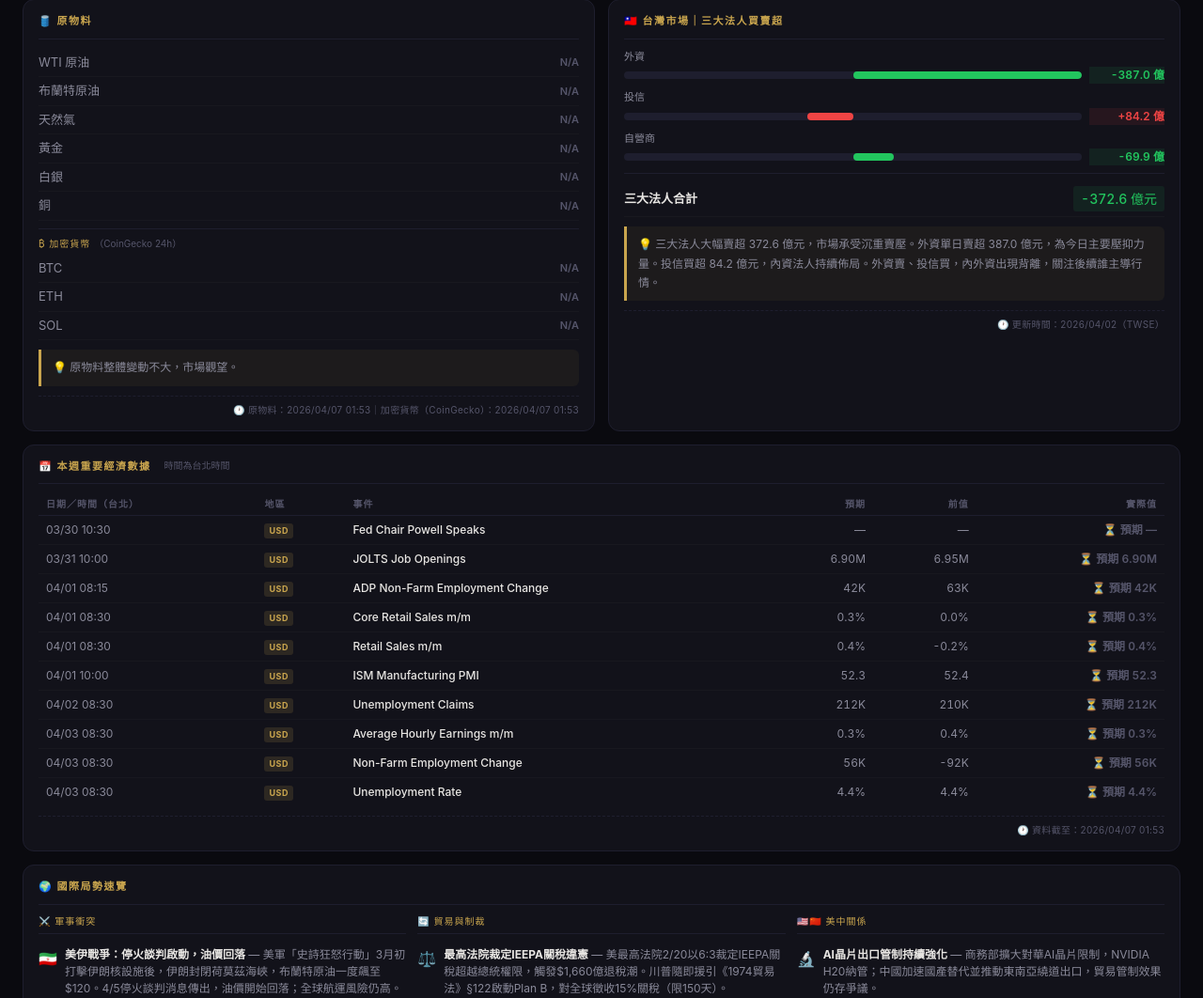
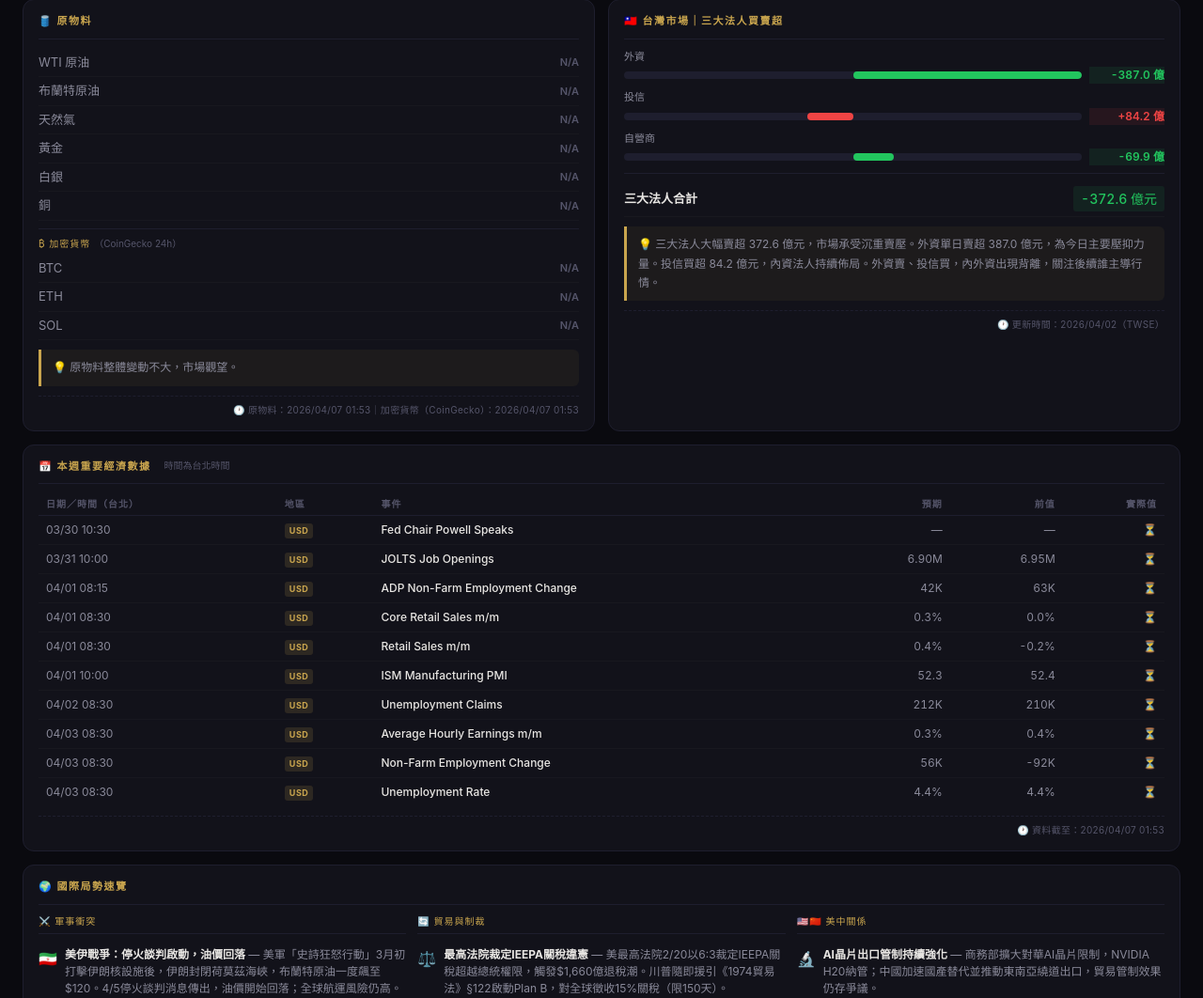
Before and after one commit to Jeffhsu1216/ma-hunter-macro-dashboard, a Flask app: page / in a window 1280 px wide. Shown: the part 1110-2172 px from the top of the page at 94% size. Run offline with Flask 3, Linux system fonts and the light colour scheme; data that the repository does not hold is empty.

Commit message:
經濟日曆：未公布事件實際值欄位只顯示 ⏳，不重複顯示預期值
Co-Authored-By: Claude Sonnet <noreply@anthropic.com>

```diff
--- a/macro_dashboard_runner.py
+++ b/macro_dashboard_runner.py
@@ -221,7 +221,7 @@ def run(geopolitics_bullets=None):
                 tf = (t_utc + datetime.timedelta(hours=8)).strftime('%m/%d %H:%M')
                 actual = e.get('actual',''); forecast = e.get('forecast','')
                 status = '✅' if actual else '⏳'
-                val = f'實際 {actual}' if actual else f'預期 {forecast}'
+                val = f'實際 {actual}' if actual else ''
                 A(f'  {status} {tf} | {e.get("country","")} | {e.get("title","")}  {val}')
             except: pass
 
--- a/templates/dashboard.html
+++ b/templates/dashboard.html
@@ -530,7 +530,7 @@
                         {% if ev.actual %}
                             ✅ {{ ev.actual }}{% if ev.beat_indicator %} {{ ev.beat_indicator }}{% endif %}
                         {% else %}
-                            <span style="color:var(--text-3);">⏳ 預期 {{ ev.forecast }}</span>
+                            <span style="color:var(--text-3);">⏳</span>
                         {% endif %}
                     </td>
                 </tr>
```
